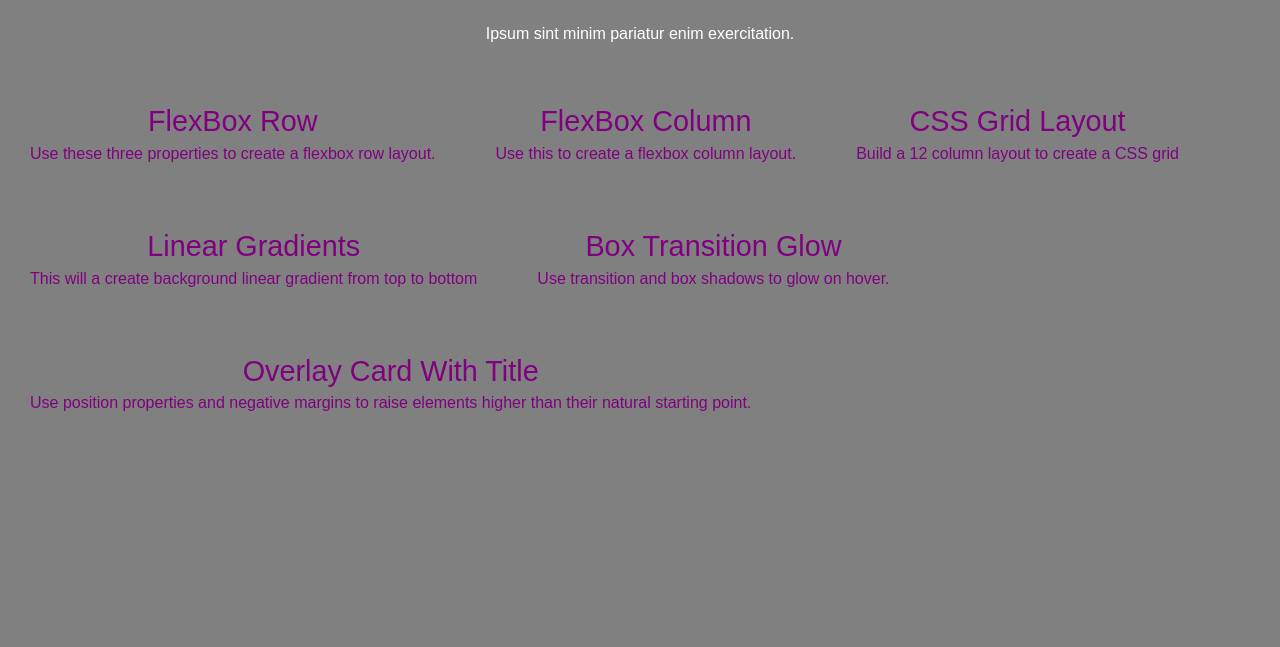
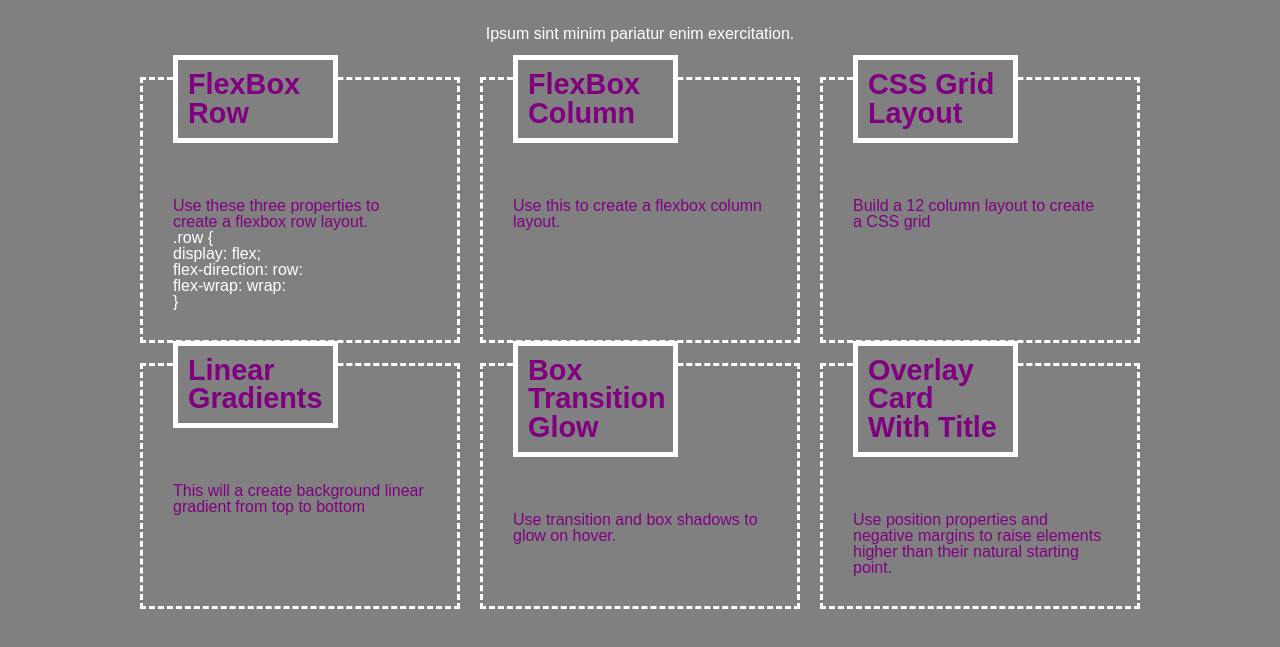
Before and after one commit to MChambersIV/css-snippet-cs, a plain HTML site: page index.html in a window 1280 px wide. Shown: the part 69-716 px from the top of the page. Drawn offline with Linux system fonts and the light colour scheme.

Commit message:
updated html and style css

```diff
--- a/assets/css/style.css
+++ b/assets/css/style.css
@@ -1,3 +1,4 @@
+
 body {
   background-color: gray;
   color: white;
@@ -8,6 +9,7 @@ main {
     display: flex;
     flex-wrap: wrap;
     flex-grow: 1;
+    justify-content: center;
   }
 
 header h1 {
@@ -23,10 +25,20 @@ nav p {
 }
 
 section header {
-  text-align: center;
+  width: 65%;
+
   font-size: 180%;
+  font-weight: bold;
   color: purple;
   padding: 10px;
+  position: relative;
+  bottom: 55px;
+  border-style: solid;
+  border-color: white;
+  border-width: 5px;
+  background-color: grey;
+
+
 }
 
 section p {
@@ -35,4 +47,7 @@ section p {
 
 .snippets {
   padding: 30px;
+  margin: 10px;
+  border-style: dashed;
+  width: 25%;
 }
--- a/index.html
+++ b/index.html
@@ -22,6 +22,13 @@
     <section class="snippets">
         <header>FlexBox Row</header>
         <p>Use these three properties to create a flexbox row layout.</p>
+        <div>
+            <code>.row { <br>
+                display: flex; <br>
+                    flex-direction: row: <br>
+                    flex-wrap: wrap: <br>
+                }</code>
+        </div>
 
     </section>
 
```
